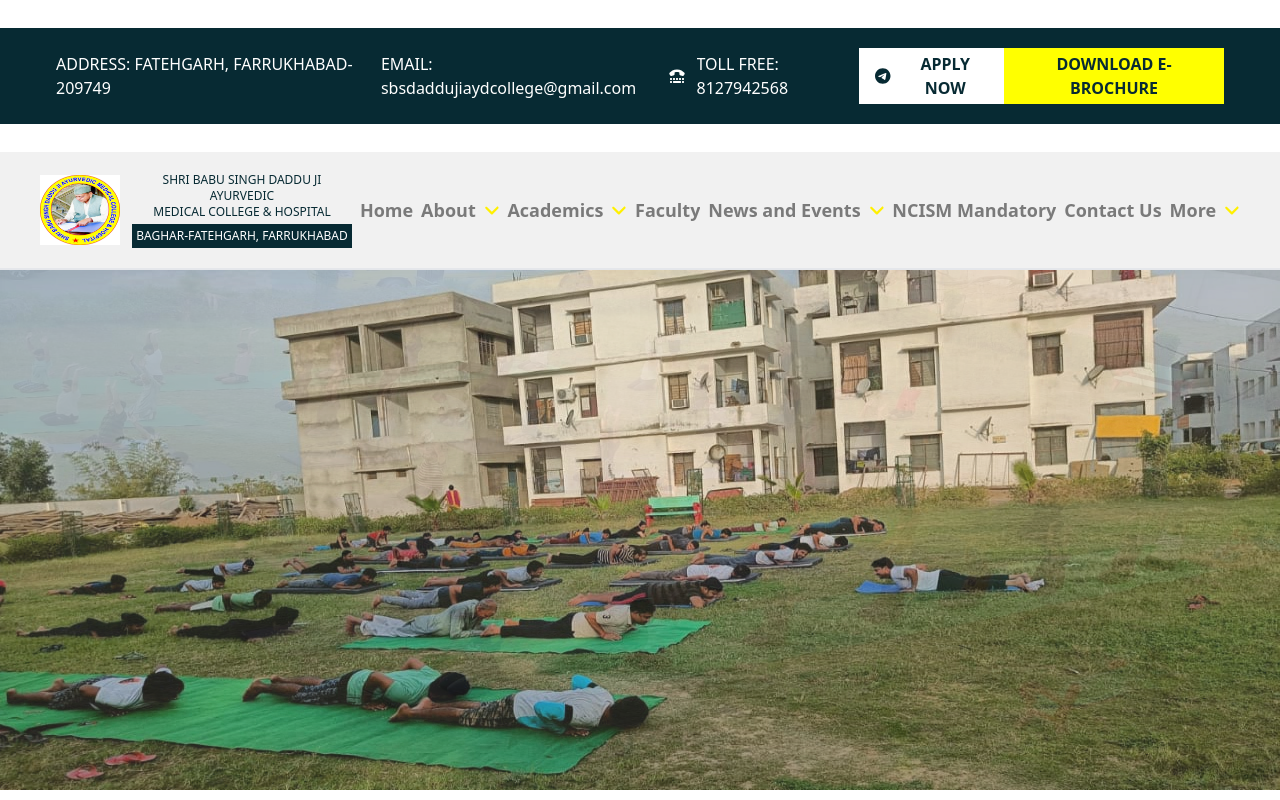
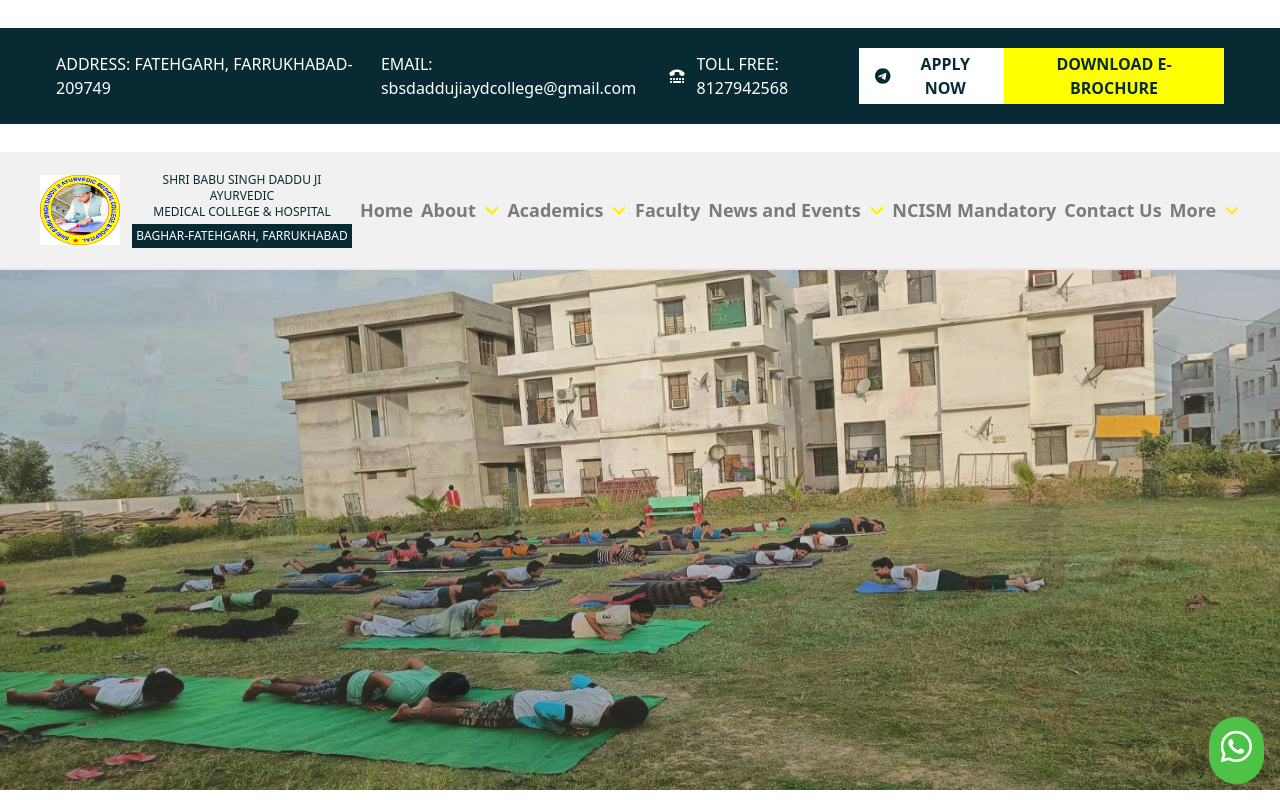
Before and after one commit to Divvu1103/school, a React (Create React App) app: page / in a window 1280 px wide. Shown: the top 800 px of the page. Built offline with nearby package versions, Linux system fonts and the light colour scheme.

Commit message:
whatsapp changed

```diff
--- a/src/App.js
+++ b/src/App.js
@@ -69,17 +69,24 @@ const App = () => {
         <Route path="/gallery" element={<Gallery />} />
         <Route path="/apply" element={<Apply />} />
       </Routes>
-      {/* <a href="www.webwhatsapp.com" target="_blank">
-        <img
+      <a href="https://wa.me/919554964674" target="_blank">
+        <p className='p-3 text-4xl rounded-full text-white bg-[#4DC247] fixed bottom-4 right-4'>
+
+      <i class="fa-brands fa-whatsapp"></i>
+        </p>
+        {/* <img
           src={whatsapp}
+          className='p-5 rounded-full bg-[#4DC247]'
           style={{
-            position: "absolute",
+            position: "fixed",
             width: 100,
             right: 30,
+            bottom:20,
+            zIndex:100,
             marginTop: 300,
           }}
-        />
-      </a> */}
+        /> */}
+      </a>
 
       <Footer />
     </BrowserRouter>
```
